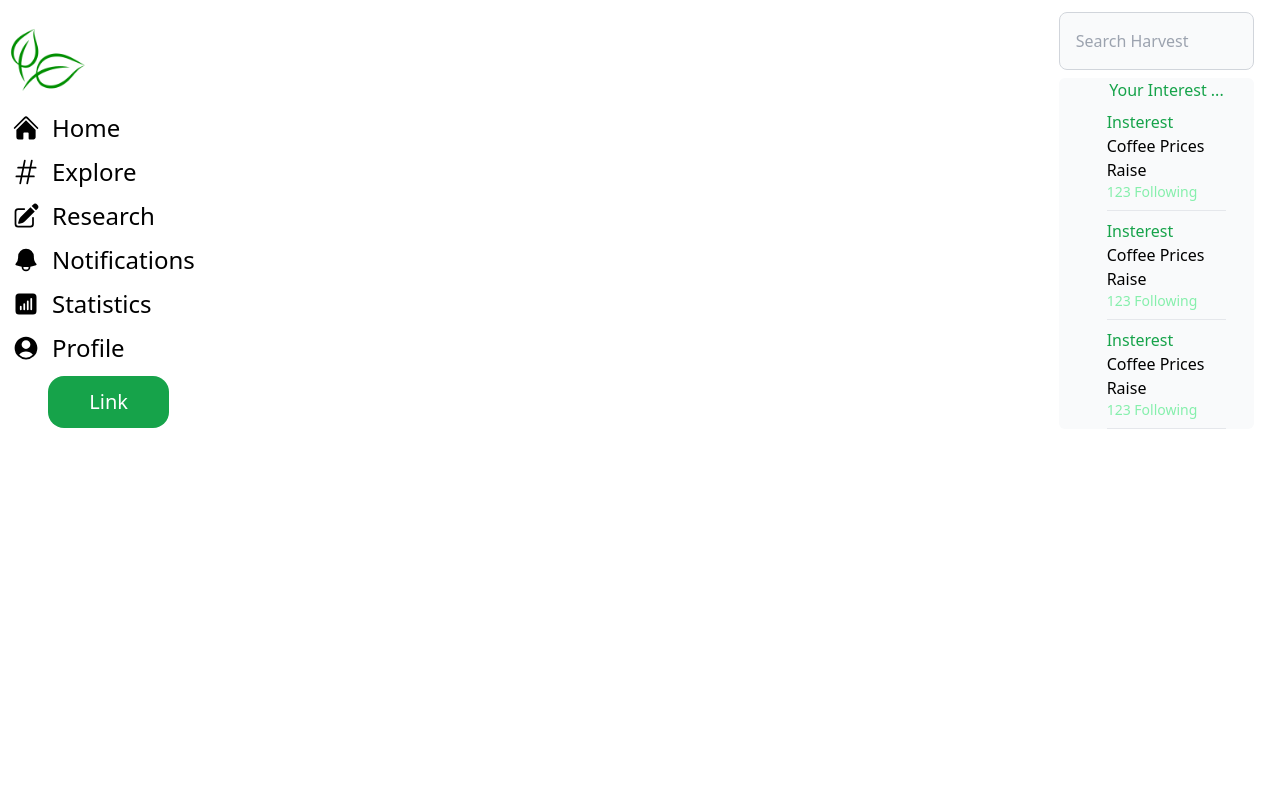
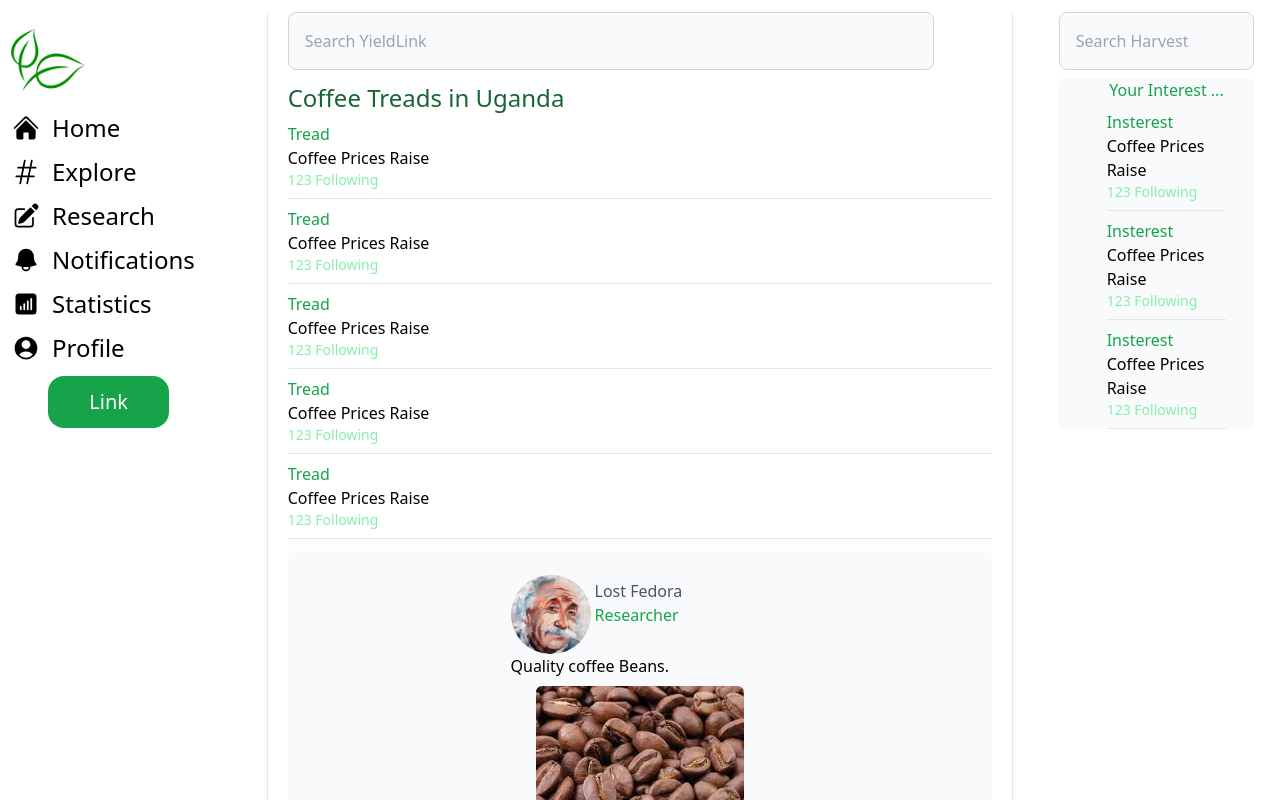
Before and after one commit to atwanzireT/yieldlink-nextjs, a Next.js app: page /explore in a window 1280 px wide. Shown: the top 800 px of the page. Built offline with nearby package versions, Linux system fonts and the light colour scheme.

Commit message:
explore page

```diff
--- a/components/features/explore/explore_body.tsx
+++ b/components/features/explore/explore_body.tsx
@@ -0,0 +1,38 @@
+import { PostCard, PostTextCard } from "../postcard"
+import SearchInput from "../searchbox"
+
+function Tread() {
+    return (
+        <div>
+            <div className="container my-2">
+                <h6 className="text-green-600">
+                    Tread
+                </h6>
+                <p>Coffee Prices Raise</p>
+                <p className="text-green-300 text-sm">123 Following</p>
+            </div>
+            <hr />
+        </div>
+    )
+}
+export default function Explore_body() {
+    return (
+        <div className="container px-2 border border-y-0 border-l-1 border-r-1 h-full px-5">
+            <div className="my-3 mx-auto">
+                <SearchInput />
+            </div>
+            <h3 className="text-green-800 text-2xl ">Coffee Treads in Uganda</h3>
+            <div>
+                <Tread />
+                <Tread />
+                <Tread />
+                <Tread />
+                <Tread />
+            </div>
+            <div>
+                <PostCard />
+                <PostTextCard />
+            </div>
+        </div>
+    )
+}
--- /dev/null
+++ b/components/features/searchbox.tsx
@@ -0,0 +1,10 @@
+export default function SearchInput() {
+    return (
+        <div>
+            <div className="mt-3 mx-auto search_input">
+                <input type="text" className="block w-11/12 p-4 text-gray-900 border border-gray-300 rounded-lg bg-gray-50 sm:text-md focus:ring-blue-500 focus:border-blue-500 dark:bg-gray-700 dark:border-gray-600 dark:placeholder-gray-400 dark:text-white
+                 dark:focus:ring-green-500 dark:focus:border-green-500" placeholder="Search YieldLink" />
+            </div>
+        </div>
+    )
+}
--- a/pages/explore.tsx
+++ b/pages/explore.tsx
@@ -1,6 +1,7 @@
 import Image from 'next/image'
 import Left_Bar from '@/components/left_section'
 import Right_Section from '@/components/right_section'
+import Explore_body from '@/components/features/explore/explore_body'
 
 
 export default function Explore() {
@@ -12,7 +13,7 @@ export default function Explore() {
         </div>
         <div className="w-7/12 space-x-2 justify-center relative center-section">
           <div className="mx-auto">
-            {/* <Center_Section/> */}
+            <Explore_body/>
           </div>
         </div>
         <div className="w-2/12 justify-center fixed left-8/12 right-2">
--- a/styles/globals.css
+++ b/styles/globals.css
@@ -26,3 +26,8 @@
 .post_link_btn{
   float: right;
 }
+
+.search_input{
+  margin: auto;
+  align-items: center;
+}
```
